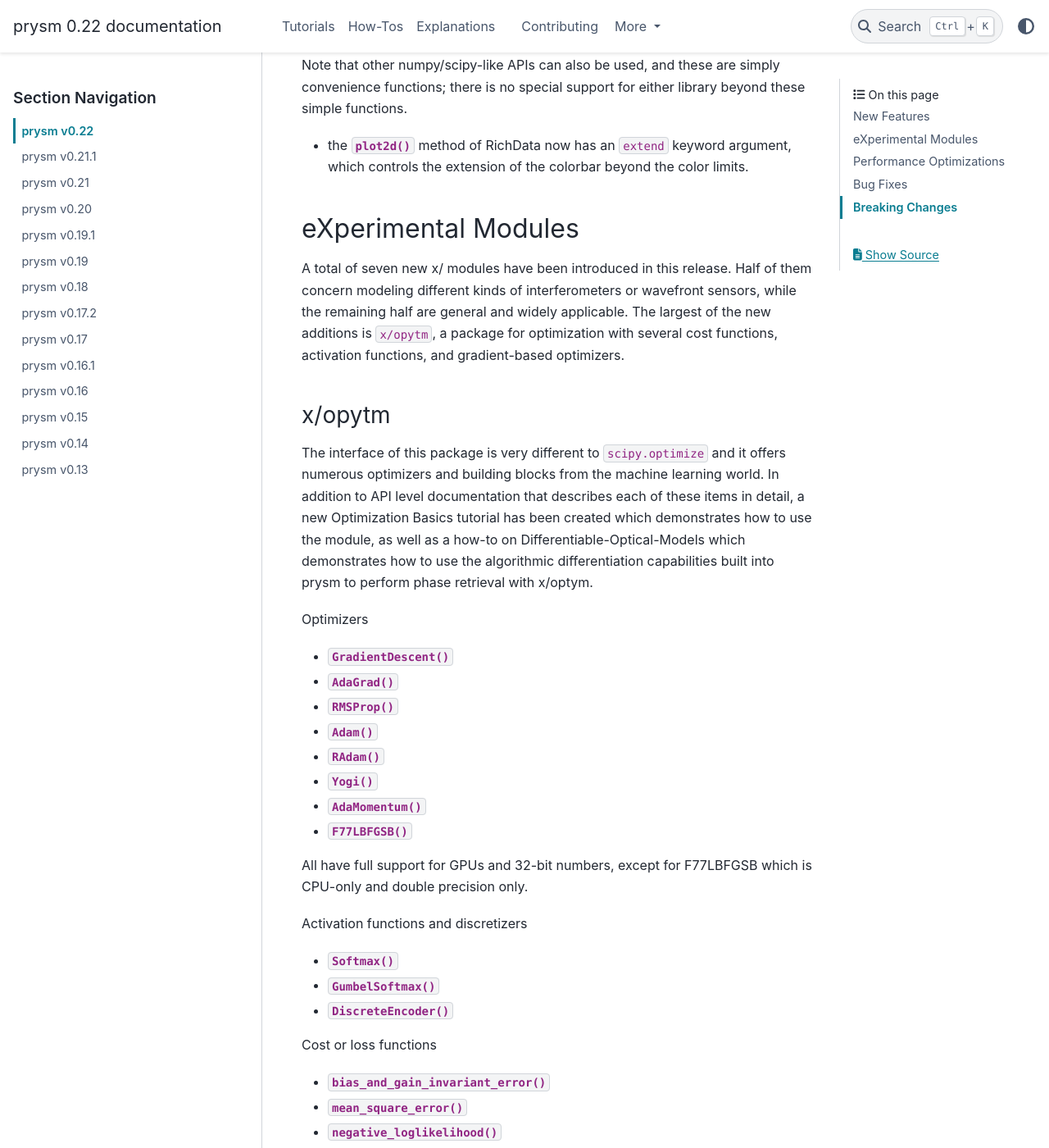
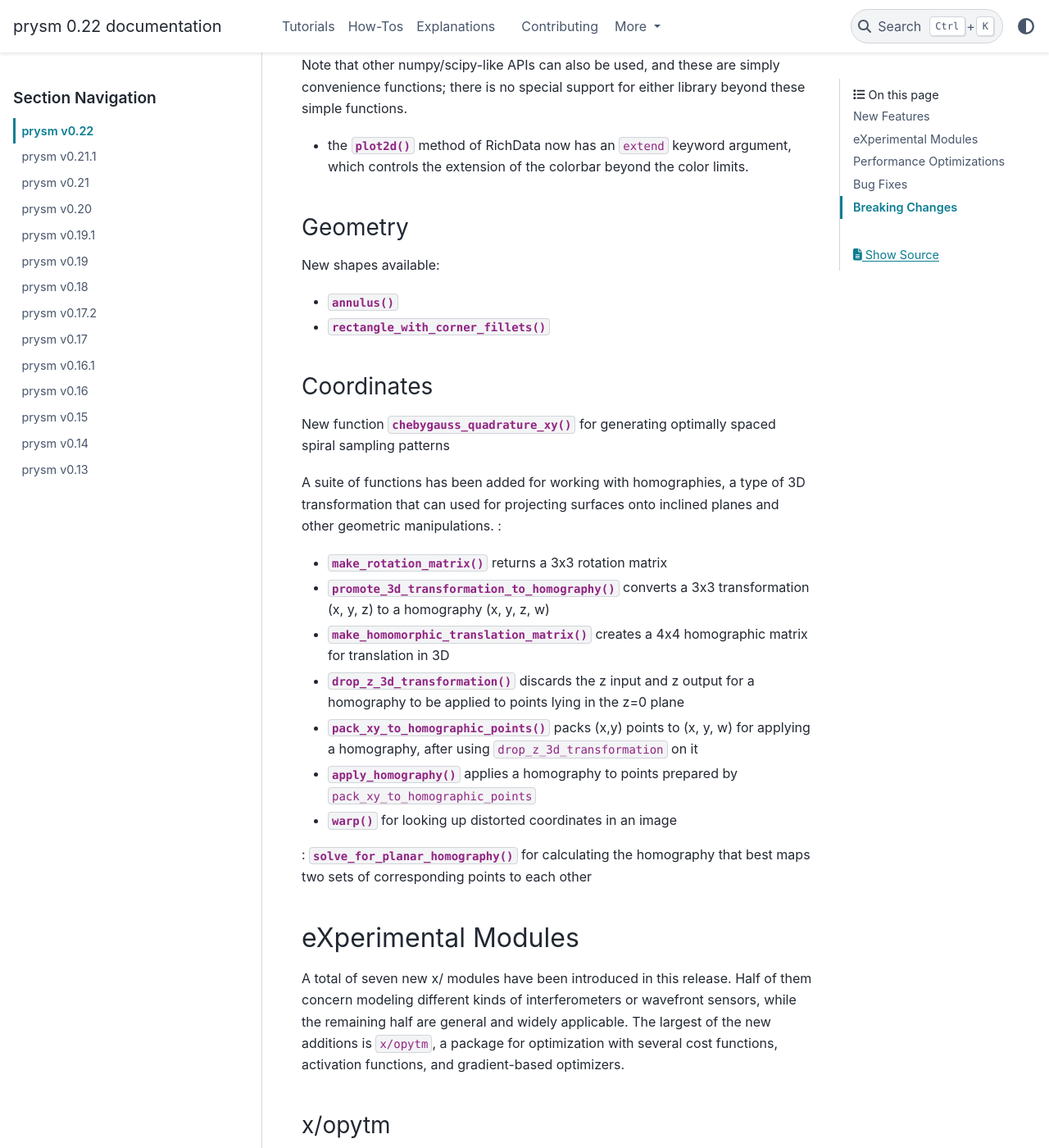
Before and after one commit to brandondube/prysm, a Sphinx documentation site: the page built from docs/source/releases/v0.22.rst, in a window 1280 px wide and 1400 px high, scrolled down 3127 px. Shown: the whole window at 82% size. Built offline with Sphinx 7.4.7 and the PyData theme 0.15.4, drawn with Linux system fonts in a browser that asks for light colours; pages that are not in the unit, such as notebooks, are missing from menus.

Commit message:
docs/releases/next: list new geometry and coordinates functions

```diff
--- a/docs/source/releases/v0.22.rst
+++ b/docs/source/releases/v0.22.rst
@@ -155,6 +155,52 @@ these simple functions.
 * the :func:`~prysm._richdata.RichData.plot2d` method of RichData now has an
   :code:`extend` keyword argument, which controls the extension of the colorbar
   beyond the color limits.
+
+
+Geometry
+--------
+
+New shapes available:
+
+* :func:`~prysm.geometry.annulus`
+
+* :func:`~prysm.geometry.rectangle_with_corner_fillets`
+
+
+Coordinates
+-----------
+
+New function :func:`~prysm.coordinates.chebygauss_quadrature_xy` for generating
+optimally spaced spiral sampling patterns
+
+A suite of functions has been added for working with homographies, a type of 3D
+transformation that can used for projecting surfaces onto inclined planes and
+other geometric manipulations. :
+
+* :func:`~prysm.coordinates.make_rotation_matrix` returns a 3x3 rotation matrix
+
+* :func:`~prysm.coordinates.promote_3d_transformation_to_homography` converts a
+  3x3 transformation (x, y, z) to a homography (x, y, z, w)
+
+* :func:`~prysm.coordinates.make_homomorphic_translation_matrix` creates a
+  4x4 homographic matrix for translation in 3D
+
+* :func:`~prysm.coordinates.drop_z_3d_transformation` discards the z input and z
+  output for a homography to be applied to points lying in the z=0 plane
+
+* :func:`~prysm.coordinates.pack_xy_to_homographic_points` packs (x,y) points to
+  (x, y, w) for applying a homography, after using
+  :code:`drop_z_3d_transformation` on it
+
+* :func:`~prysm.coordinates.apply_homography` applies a homography to points
+  prepared by :code:`pack_xy_to_homographic_points`
+
+* :func:`~prysm.coordinates.warp` for looking up distorted coordinates in an
+  image
+
+: :func:`~prysm.coordinates.solve_for_planar_homography` for calculating the
+homography that best maps two sets of corresponding points to each other
+
 
 
 eXperimental Modules
```
